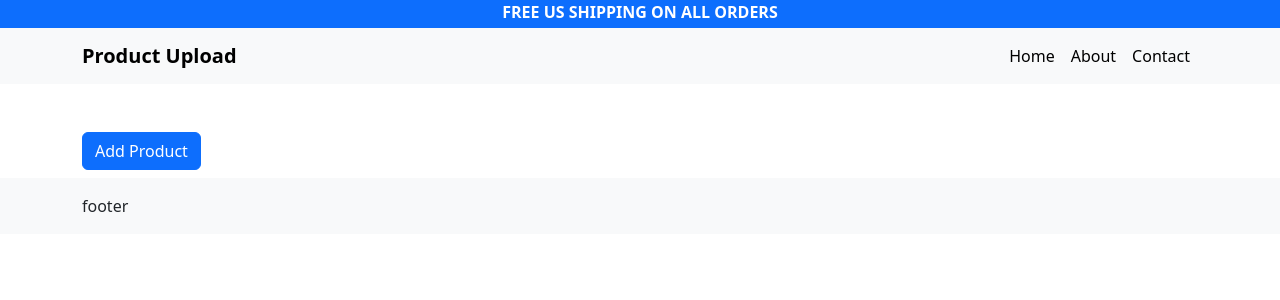
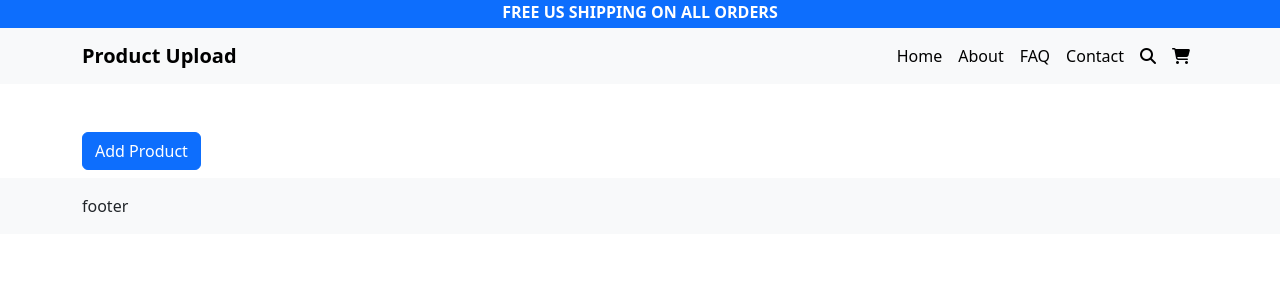
Before and after one commit to Zwill1/PHP-PRODUCT-UPLOAD, a PHP site: page /PHP-PRODUCT-UPLOAD/index.php in a window 1280 px wide. Shown: the top 300 px of the page. Run offline with PHP 8.4, Linux system fonts and the light colour scheme; data that the repository does not hold is empty; some libraries are stand-ins or nearby versions.

Commit message:
changing navigation and adding icons for future updates

```diff
--- a/assets/header.php
+++ b/assets/header.php
@@ -5,6 +5,7 @@
     <meta name="viewport" content="width=device-width, initial-scale=1.0">
     <title>Document</title>
     <link href="https://cdn.jsdelivr.net/npm/bootstrap@5.3.3/dist/css/bootstrap.min.css" rel="stylesheet" integrity="sha384-QWTKZyjpPEjISv5WaRU9OFeRpok6YctnYmDr5pNlyT2bRjXh0JMhjY6hW+ALEwIH" crossorigin="anonymous">
+    <script src="https://kit.fontawesome.com/a9665a037e.js" crossorigin="anonymous"></script>
 </head>
 <body>
     <?php include 'nav.php' ?>
--- a/assets/nav.php
+++ b/assets/nav.php
@@ -15,7 +15,16 @@
             <a class="nav-link active" aria-current="page" href="http://localhost/PHP-PRODUCT-UPLOAD/">About</a>
           </li>
           <li class="nav-item">
+            <a class="nav-link active" aria-current="page" href="http://localhost/PHP-PRODUCT-UPLOAD/">FAQ</a>
+          </li>
+          <li class="nav-item">
             <a class="nav-link active" aria-current="page" href="http://localhost/PHP-PRODUCT-UPLOAD/">Contact</a>
+          </li>
+          <li class="nav-item">
+            <a class="nav-link active" aria-current="page" href="http://localhost/PHP-PRODUCT-UPLOAD/"><i class="fa-solid fa-magnifying-glass"></i></a>
+          </li>
+          <li class="nav-item">
+            <a class="nav-link active" aria-current="page" href="http://localhost/PHP-PRODUCT-UPLOAD/"><i class="fa-solid fa-cart-shopping"></i></a>
           </li>
           <!-- <li class="nav-item">
             <a class="nav-link" href="#">Features</a>
```
